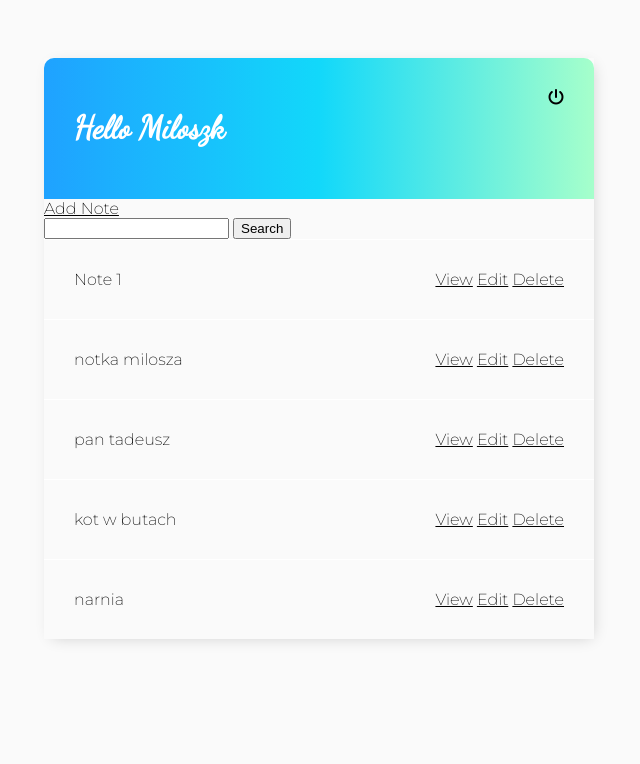
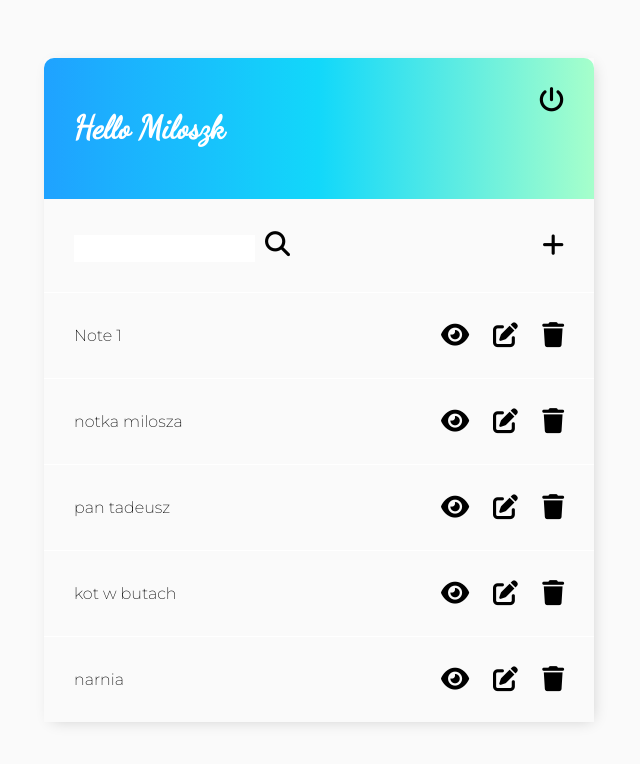
Before and after one commit to miloszKubiak/notesApp, a Django app: page / in a window 1280 px wide. Shown: the top 764 px of the page, without its empty margins (321-961 px from the left). Run offline with Django 3.2, Linux system fonts and the light colour scheme; a user stored in the database is signed in; data comes from the database, SQL or seed files in the repository; some libraries are stand-ins or nearby versions.

Commit message:
finish styling note list

```diff
--- a/base/templates/base/main.html
+++ b/base/templates/base/main.html
@@ -49,6 +49,16 @@
 			text-decoration: none;
 		}
 
+		.logout {
+			font-size: 25px;
+		}
+
+		.logout:hover {
+			color: white;
+			transform: scale(1.3);
+			transition: .3s;
+		}
+
 		.note-wrapper {
 			display: flex;
 			align-items: center;
@@ -57,6 +67,52 @@
 			border-top: 1px solid white;
 		}
 
+		.view, .edit, .delete, .add-note {
+			font-size: 25px;
+			margin-left: 20px;
+		}
+
+		.view:hover {
+			color: grey;
+			transform: scale(1.3);
+			transition: .3s;
+		}
+
+		.edit:hover {
+			color: grey;
+			transform: scale(1.3);
+			transition: .3s;
+		}
+
+		.delete:hover {
+			color: red;
+			transform: scale(1.3);
+			transition: .3s;
+		}
+
+		.add-note:hover {
+			transform: scale(1.3);
+			transition: .3s;
+		}
+
+		.search-wrapper {
+			display: flex;
+			align-items: center;
+			justify-content: space-between;
+			padding: 30px;
+		}
+
+		.search-wrapper input {
+			height: 25px;
+			border: none;
+		}
+
+		.search-wrapper button {
+			font-size: 25px;
+			cursor: pointer;
+			border: none;
+			background: none;
+		}
 
 	</style>
 </head>
--- a/base/templates/base/note_list.html
+++ b/base/templates/base/note_list.html
@@ -7,21 +7,19 @@
 	</div>
 
 	{% if request.user.is_authenticated %}
-	<a href="{% url 'logout' %}"><i class="fas fa-power-off"></i></a>
+	<a href="{% url 'logout' %}"><i class="logout fas fa-power-off"></i></a>
 	{% else %}
 	<a href="{% url 'login' %}">Login</a>
 	{% endif %}
 </div>
 
-
-
-
-<a href="{% url 'note-create' %}">Add Note</a>
-
-<form method="GET">
-	<input type="text" name="search-area" value="{{ search_input }}">
-	<input type="submit" value="Search">
-</form>
+<div class="search-wrapper">
+	<form method="GET">
+		<input type="text" name="search-area" value="{{ search_input }}">
+		<button class="search-button"><i class="fas fa-search"></i></button>
+	</form>
+	<a href="{% url 'note-create' %}"><i class="add-note fas fa-plus"></i></a>
+</div>
 
 <div class="note-items-wrapper">
 	{% for note in notes %}
@@ -30,9 +28,9 @@
 			{{ note.title }}
 		</div>
 		<div class="note-actions">
-			<a href="{%  url 'note' note.id %}">View</a>
-			<a href="{%  url 'note-update' note.id %}">Edit</a>
-			<a href="{%  url 'note-delete' note.id %}">Delete</a>
+			<a href="{%  url 'note' note.id %}"><i class="view fas fa-eye"></i></a>
+			<a href="{%  url 'note-update' note.id %}"><i class="edit fas fa-edit"></i></a>
+			<a href="{%  url 'note-delete' note.id %}"><i class="delete fas fa-trash"></i></a>
 		</div>
 	</div>
 	{% empty %}
```
